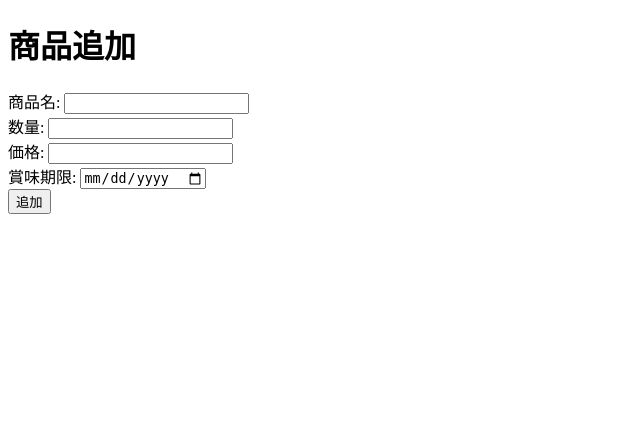
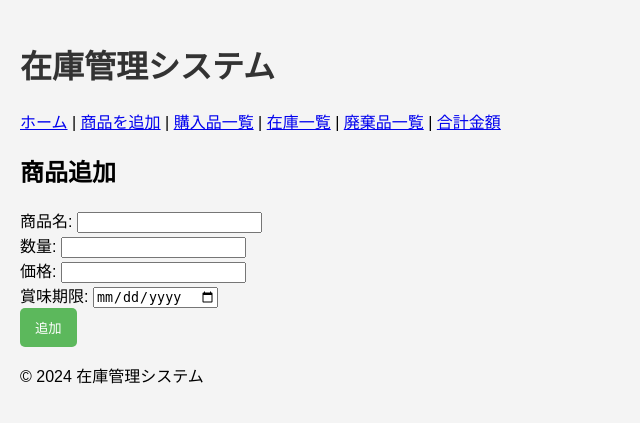
Before and after one commit to ceo7378/food-test73, a Flask app: page /add_item in a window 1280 px wide. Shown: the top 423 px of the page, without its empty margins (0-640 px from the left). Run offline with Flask 3, Linux system fonts and the light colour scheme.

Commit message:
HTMLを共通部分化

```diff
--- a/templates/add_item.html
+++ b/templates/add_item.html
@@ -1,11 +1,9 @@
-<!DOCTYPE html>
-<html lang="ja">
-<head>
-    <meta charset="UTF-8">
-    <title>商品追加フォーム</title>
-</head>
-<body>
-    <h1>商品追加</h1>
+{% extends "base.html" %}
+
+{% block title %}商品追加フォーム{% endblock %}
+
+{% block content %}
+    <h2>商品追加</h2>
     <form action="/add_item" method="POST">
         <label for="name">商品名:</label>
         <input type="text" id="name" name="name" required><br>
@@ -21,5 +19,4 @@
 
         <button type="submit">追加</button>
     </form>
-</body>
-</html>
+{% endblock %}
--- /dev/null
+++ b/templates/base.html
@@ -0,0 +1,32 @@
+<!DOCTYPE html>
+<html lang="ja">
+<head>
+    <meta charset="UTF-8">
+    <title>{% block title %}在庫管理システム{% endblock %}</title>
+    <link rel="stylesheet" href="{{ url_for('static', filename='style.css') }}">
+</head>
+<body>
+    <!-- 共通ヘッダー -->
+    <header>
+        <h1>在庫管理システム</h1>
+        <nav>
+            <a href="/">ホーム</a> |
+            <a href="/add_item">商品を追加</a> |
+            <a href="/items">購入品一覧</a> |
+            <a href="/stocks">在庫一覧</a> |
+            <a href="/discards">廃棄品一覧</a> |
+            <a href="/total_graph">合計金額</a>
+        </nav>
+    </header>
+
+    <!-- ページごとの内容をここに挿入 -->
+    <div>
+        {% block content %}{% endblock %}
+    </div>
+
+    <!-- 共通フッター -->
+    <footer>
+        <p>&copy; 2024 在庫管理システム</p>
+    </footer>
+</body>
+</html>
```
Also changed, not shown: templates/stock_list.html (+7 -32 lines).
